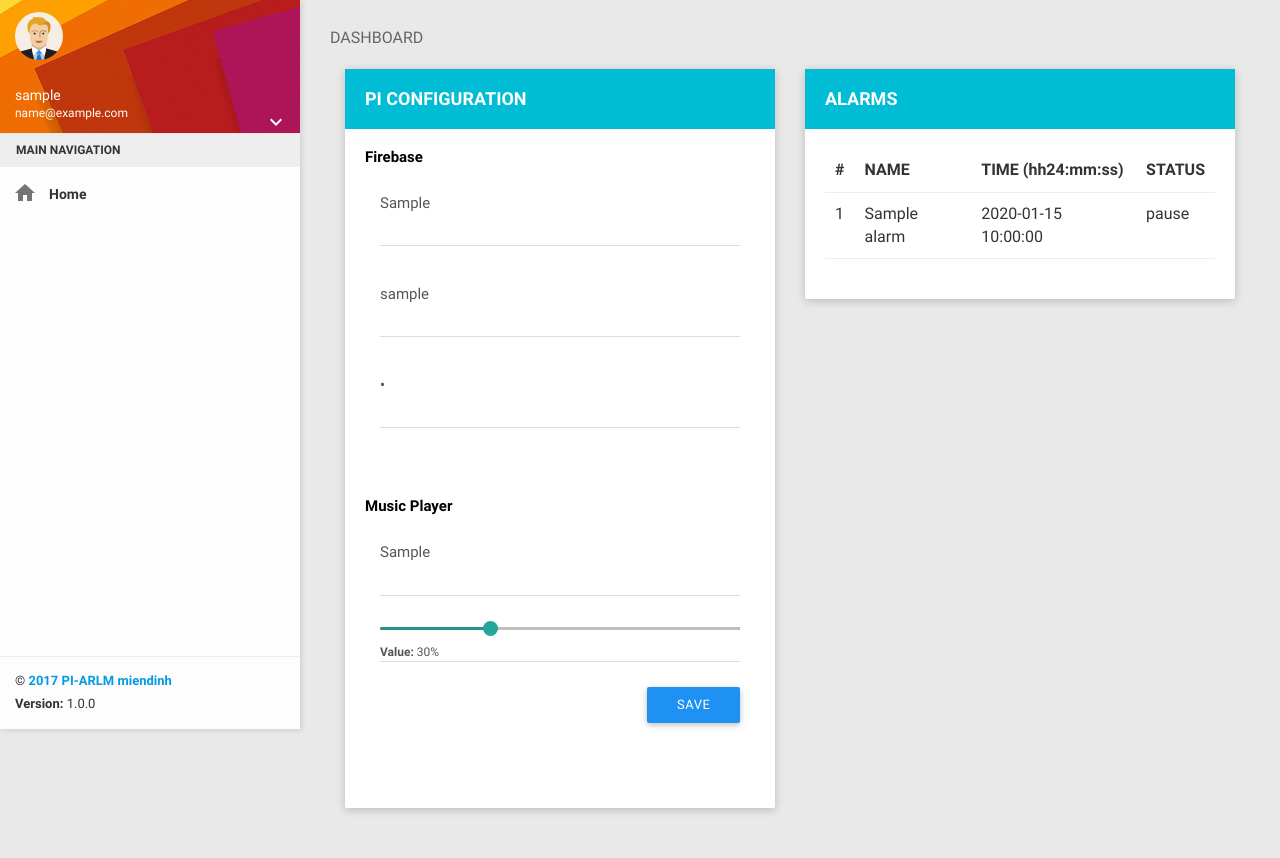
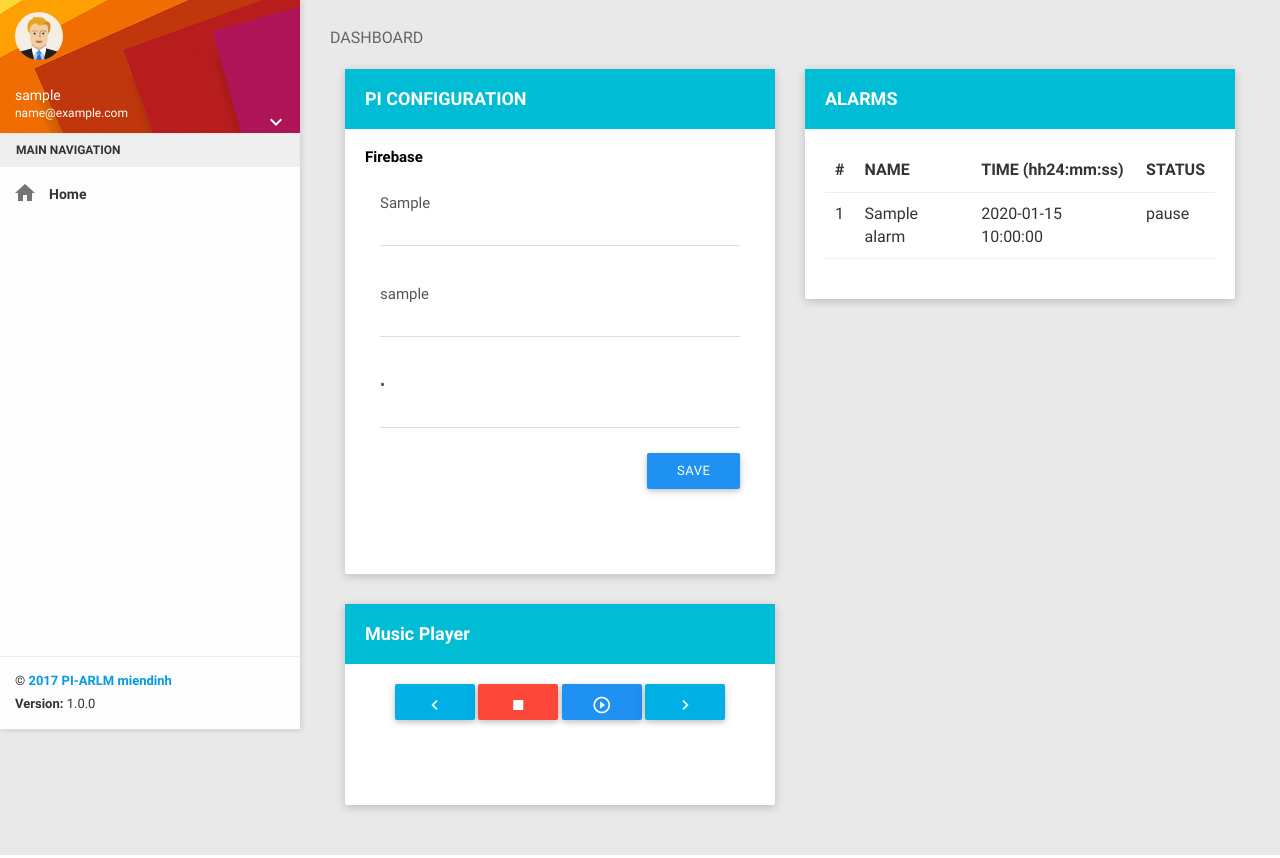
Before and after one commit to miendinh/pi-alarm, a Flask app: template templates/admin.html in a window 1280 px wide. Shown: the part 71-929 px from the top of the page. Run offline with Flask 2, Linux system fonts and the light colour scheme; the template is opened without the code that fills it: most values are stand-ins (such as "Sample title", 1, 10 or a date in 2020); parts of the project's set-up code (start-up, migrations or seed data) failed here and were passed over; some libraries are stand-ins or nearby versions.

Commit message:
add music player

```diff
--- a/app.py
+++ b/app.py
@@ -1,3 +1,4 @@
+import os
 import json
 import logging
 
@@ -5,7 +6,7 @@ from apscheduler.schedulers.background import BackgroundScheduler
 from firebase import firebase
 from flask import Flask, render_template, send_from_directory, jsonify, request
 
-from config import *
+from constant import *
 from player import moc
 
 logging.basicConfig()
@@ -26,15 +27,13 @@ def index():
       return render_template('admin.html',
                              username=config['username'],
                              password=config['password'],
-                             firebase_uri=config['firebase_uri'],
-                             music_folder=config['music_folder'])
+                             firebase_uri=config['firebase_uri'])
     except:
       if config:
         return render_template('admin.html',
                                username=config['username'],
                                password=config['password'],
                                firebase_uri=config['firebase_uri'],
-                               music_folder=config['music_folder'],
                                errors=ERRORS)
       else:
         return render_template('admin.html', errors=ERRORS)
@@ -52,14 +51,33 @@ def update_pi_config():
   config = {
     'username': js['username'],
     'password': js['password'],
-    'firebase_uri': js['firebase_uri'],
-    'music_folder': js['music_folder']
+    'firebase_uri': js['firebase_uri']
   }
   with open('config.js', 'w') as fp:
     json.dump(config, fp)
 
   return jsonify({'success': 'PI configuration is saved !'})
 
+@app.route('/player', methods=['PUT'])
+def control_player():
+  cmd = request.json['cmd']
+  if cmd == 'play':
+    moc.play()
+  elif cmd == 'stop':
+    moc.stop()
+  elif cmd == 'pause':
+    moc.pause()
+  elif cmd == 'unpause':
+    moc.unpause()
+  elif cmd == 'next':
+    moc.next_()
+  elif cmd == 'prev':
+    moc.prev()
+  elif cmd == 'vol+':
+    moc.volume('up')
+  elif cmd == 'vol-':
+    moc.volume('down')
+  return jsonify({'success': cmd + ' done !'})
 
 def syn_with_firebase():
   print 'sync with firebase...\n'
@@ -102,12 +120,11 @@ def play_music():
 
 def run_schedular():
   global scheduler
-  scheduler.add_job(syn_with_firebase, trigger='cron', month='*',
-                    day='*', hour='*',
-                    minute='*', second=TIME_PERIOR_SYNC_FIREBASE)
+  scheduler.add_job(syn_with_firebase, 'interval', seconds=TIME_PERIOR_SYNC_FIREBASE)
   scheduler.start()
 
 
 if __name__ == "__main__":
+  moc.mocp('-a', os.path.dirname(os.path.abspath(__file__)) + '/' + MUSIC_FOLDER)
   run_schedular()
   app.run(debug=DEBUG, host=HOST, port=PORT)
--- a/config.py
+++ b/constant.py
@@ -3,11 +3,14 @@ DEBUG = True
 HOST = "192.168.16.134"
 PORT = 8080
 
-# sync
-TIME_PERIOR_SYNC_FIREBASE = 15
+# time to sync with firebase ( seconds )
+TIME_PERIOR_SYNC_FIREBASE = 60
+
+# play list folder
+MUSIC_FOLDER = 'musics'
 
 # running mode
-STANDALONE = True
+STANDALONE = False
 
 # message
 ERRORS = "Can not get Alarms info. Please check your Pi''s Configuration !"
--- a/player/moc.py
+++ b/player/moc.py
@@ -16,7 +16,6 @@ def mocp(*args):
   except subprocess.CalledProcessError as e:
     exit_code = e.returncode
   return output, exit_code
-
 
 def play():
   return mocp("-p")
--- a/templates/admin.html
+++ b/templates/admin.html
@@ -37,40 +37,35 @@
                                     <input type="password" id="password" value="{{ password }}" class="form-control" placeholder="Password">
                                 </div>
                             </div>
-                        </div>
-                    </div>
-                    <h2 class="card-inside-title">Music Player</h2>
-                    <div class="row clearfix">
-                        <div class="col-sm-12">
-                            <form>
-                            <div class="form-group">
-                                <div class="form-line">
-                                    <input type="text" id="music_folder" value="{{ music_folder }}" class="form-control" placeholder="Music Folder">
-                                </div>
-                            </div>
-                            <div class="form-group">
-                                <div class="form-line">
-
-                                    <div id="nouislider_basic_example" class="noUi-target noUi-ltr noUi-horizontal noUi-connect">
-                                        <div class="noUi-base">
-                                            <div class="noUi-origin noUi-background" style="left: 30%;">
-                                                <div class="noUi-handle noUi-handle-lower"></div>
-                                             </div>
-                                        </div>
-                                    </div>
-                                    <div class="m-t-20 font-12"><b>Value: </b><span class="js-nouislider-value">30%</span></div>
-
-                                </div>
-                            </div>
                             <div class="form-group text-right">
                                 <input type="button" id="save" class = "btn btn-primary waves-effect"" value="Save">
                             </div>
-                            </form>
                         </div>
                     </div>
                 </div>
             </div>
-            <!-- end card -->
+            <!-- @card -->
+            <!-- player -->
+            <div class="card">
+                <div class="header bg-cyan">
+                    <h2>
+                        <b>Music Player</b>
+                    </h2>
+                </div>
+                <div class="body">
+                <div class="row clearfix">
+                    <div class="col-sm-12">
+                        <div class="form-group text-center">
+                            <button id="prev" type="button" class="btn btn-info"><i class="material-icons">navigate_before</i></button>
+                            <button id="stop" type="button" class="btn btn-danger"><i class="material-icons">stop</i></button>
+                            <button id="play" type="button" class="btn btn-primary"><i class="material-icons">play_circle_outline</i></button>
+                            <button id="next" type="button" class="btn btn-info"><i class="material-icons">navigate_next</i></button>
+                        </div>
+                    </div>
+                </div>
+                </div>
+            </div>
+            <!-- @player -->
         </div>
         <div class="col-lg-6 col-md-6 col-sm-6 col-xs-6">
                 <div class="card">
@@ -159,7 +154,51 @@
               }
             }
           });
-        }
+        };
+
+        function player(cmd){
+          console.log('control player : ' + cmd);
+          $.ajax({
+            url: '/player',
+            type: 'PUT',
+            contentType: "application/json",
+            data: JSON.stringify({'cmd': cmd}),
+            success: function(data)  {
+              console.log(data);
+            }
+          });
+        };
+
+        $("#prev").click(function(){
+            player('prev');
+        });
+
+        $("#stop").click(function(){
+            player('stop');
+            isPlay = true;
+            $('#play').children('.material-icons').html('play_circle_outline');
+        });
+
+        var isPlay = true;
+        $("#play").click(function(){
+            var icon = $(this).children('.material-icons');
+            var status = icon.html();
+            if (isPlay){
+                player('play');
+                isPlay = false;
+                icon.html('pause');
+            } else if (status == 'pause'){
+                icon.html('play_circle_outline');
+                player('pause');
+            } else {
+                icon.html('pause');
+                player('unpause');
+            }
+        });
+
+        $("#next").click(function(){
+            player('next');
+        });
 
         window.setInterval(function(){
           getAlarms();
```
Also changed, not shown: README.md.
